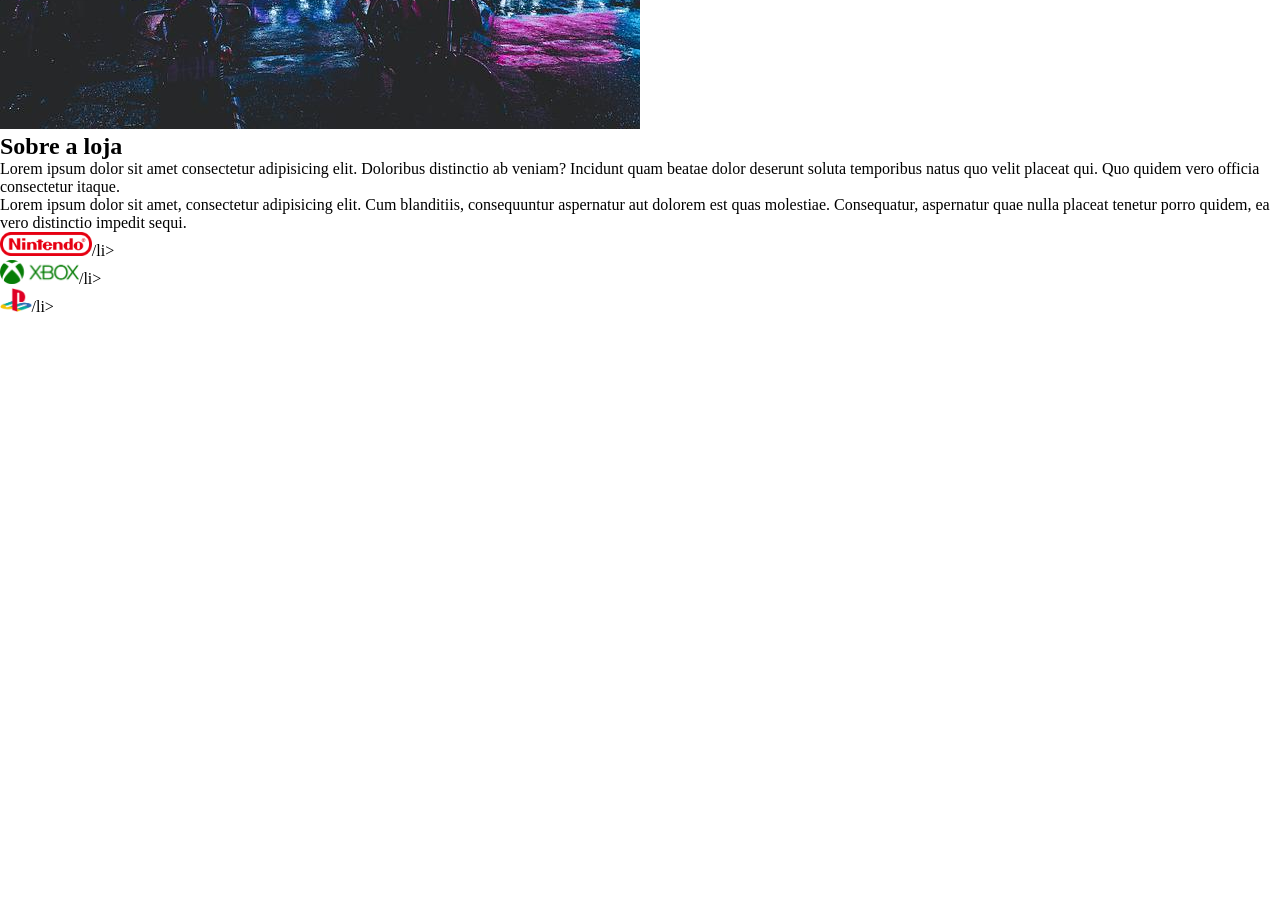
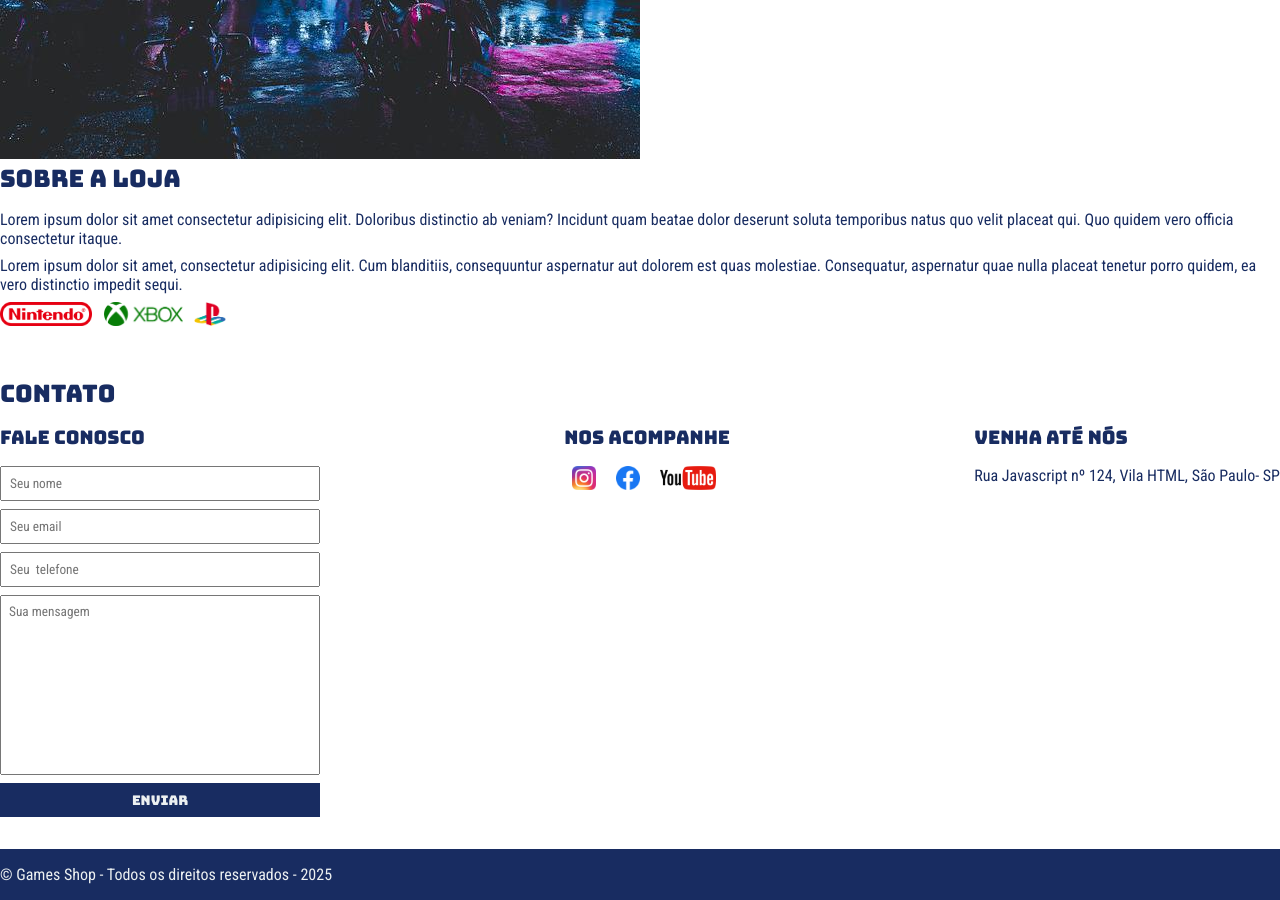
Before and after one commit to Rodrigo40tk/Game_shop, a plain HTML site: page index.html in a window 1280 px wide. Shown: the part 420-1320 px from the top of the page. Before the commit the page ends 800 px from the top, so only its background shows below. Drawn offline with Linux system fonts and the light colour scheme.

Commit message:
add linhas no projeto do Games Shop

```diff
--- a/index.html
+++ b/index.html
@@ -2,9 +2,14 @@
 <html lang="pt-br">
 <head>
     <meta charset="UTF-8">
+    <meta http-equiv="X-UA-Compatible" content="ie=edge">
     <meta name="viewport" content="width=device-width, initial-scale=1.0">
     <title>Game Shop - A sua Loja de Games</title>
     <link rel="stylesheet" href="./main.css">
+
+    <link rel="preconnect" href="https://fonts.googleapis.com">
+    <link rel="preconnect" href="https://fonts.gstatic.com" crossorigin>
+    <link href="https://fonts.googleapis.com/css2?family=Bungee&family=Roboto+Condensed:ital,wght@0,100..900;1,100..900&display=swap" rel="stylesheet">
 </head>
 <body>
     <header>
@@ -13,18 +18,18 @@
             <nav>
                 <ul>
                     <li>
-                        <a href="#">Sobre a loja</a>
+                        <a href="#about">Sobre a loja</a>
                     </li>
                     <li>
-                        <a href="#">Contato</a>
+                        <a href="#contact">Contato</a>
                     </li>
                 </ul>
             </nav>
         </div>
     </header>
-    <section>
+    <section id="about">
         <div class="container">
-            <img src="./imagens/loja.jpg" alt="Fachada da loja Games Shop"/>
+            <img  class="store-front" src="./imagens/loja.jpg" alt="Fachada da loja Games Shop"/>
             <div>
                 <h2>Sobre a loja</h2>
                 <p>
@@ -34,11 +39,62 @@
                     Lorem ipsum dolor sit amet, consectetur adipisicing elit. Cum blanditiis, consequuntur aspernatur aut dolorem est quas molestiae. Consequatur, aspernatur quae nulla placeat tenetur porro quidem, ea vero distinctio impedit sequi.
                 </p>
                 <ul class=" brand-list">
-                    <li><img src="./imagens/nintendo.png" alt="NIntendo">/li>
-                    <li><img src="./imagens/xbox.png" alt="NIntendo">/li>
-                    <li><img src="./imagens/playstation.png" alt="NIntendo">/li>
+                    <li><img src="./imagens/nintendo.png" alt="NIntendo"></li>
+                    <li><img src="./imagens/xbox.png" alt="NIntendo"></li>
+                    <li><img src="./imagens/playstation.png" alt="NIntendo"></li>
                 </ul>
+            </div>
         </div>
     </section>
+    <section>
+        <div class="container">
+            <h2>Contato</h2>
+            <div class=" contact-methods">
+                <div>
+                    <h3>Fale conosco</h3>
+                    <form>
+                        <input type="text" placeholder="Seu nome" required/>
+                        <input type="email" placeholder="Seu email" required/>
+                        <input type="tel" placeholder="Seu  telefone" />
+                        <textarea placeholder="Sua mensagem" required></textarea>
+                        <button type="submit">Enviar</button>
+                    </form>
+                </div>
+                <div>
+                    <h3>Nos acompanhe</h3>
+                    <ul class="social-links">
+                        <li>
+                            <a href="#" title="Siga-nos no Instagram">
+                                <img src="./imagens/instagram.png" alt="Logo do Instagram"/>
+                            </a>
+                        </li>
+                        <li>
+                        <a    href="#" title="Siga-nos no facebook">
+                                <img src="./imagens/facebook.png" alt="Logo do facebook"/>
+                            </a>
+                        </li>
+                        <li>
+                            <a href="#" title="Visite nosso canal no Youtube">
+                                <img src="./imagens/youtube.png" alt="youtube"/>
+                            </a>
+                        </li>
+                    </ul>
+                </div>
+                <div>
+                    <h3>Venha Até nós</h3>
+                    <p>
+                        Rua Javascript nº 124, Vila HTML, São Paulo- SP
+                    </p>
+                </div>
+            </div>
+        </div>
+    </section>
+    <footer>
+        <div class="container">
+            <p>
+                &copy; Games Shop - Todos os direitos reservados - 2025
+            </p>
+        </div>
+    </footer>
 </body>
 </html>
--- a/main.css
+++ b/main.css
@@ -1,7 +1,19 @@
-*{
+* {
     margin: 0;
     padding: 0;
     box-sizing: border-box;
+}
+
+header,
+section h2,
+section h3,
+form button {
+    font-family: "Bungee", serif;
+    font-weight: normal;
+}
+
+body,input, textarea {
+    font-family: "Roboto Condensed", serif;
 }
 
 header {
@@ -13,26 +25,118 @@ header {
 header nav li {
     display: inline;
     margin-left: 16px;
-    font-size: 24px;
+    font-size: 18px;
 }
+
 header nav li a {
     color: #ecf0f1;
     text-decoration: none;
-    font-size: 18px;
 }
 
-.container{
+.container {
     max-width: 1280px;
     width: 100%;
     margin: 0 auto;
 }
 
-header .container {
-    display: flex;
+header .container,
+section .container {
     align-items: center;
     justify-content: space-between;
+    display: flex;
 }
 
 .brand-list img {
     height: 24px;
 }
+
+.brand-list li {
+    display: inline;
+    margin-right: 8px;
+}
+
+section .container {
+    align-items: flex-start;
+    display: block;
+}
+
+section {
+    padding: 24px 0;
+}
+
+section h2 {
+    margin-bottom: 16px;
+}
+
+section {
+    color: #182C61 ;
+}
+
+section p {
+    margin-bottom: 8px;
+}
+
+.store-front {
+    margin-right: 32px;
+}
+
+.social-links img {
+    height: 24px;
+}
+
+.social-links li {
+    display: inline;
+    margin: 8px;
+}
+
+.social-links li a {
+    text-decoration: none;
+}
+
+#contact .container {
+    display: block;
+
+}
+.contact-methods {
+    display: flex;
+    justify-content: space-between;
+}
+
+form input,
+form textarea,
+form button {
+    display: block;
+    width: 320px;
+    margin-bottom: 8px;
+    padding: 8px;
+}
+
+form textarea {
+    resize: none;
+    height: 180px;
+}
+
+section h3 {
+    margin-bottom: 16px;
+}
+
+form button {
+    background-color: #182C61;
+    color: #ecf0f1;
+    border: none;
+    cursor: pointer;
+}
+
+form button:hover {
+    background-color: #2e5ad4;
+}
+
+input:focus, textarea:focus {
+    outline-color: #182C61;
+}
+
+footer {
+    background-color: #182C61;
+    color: #ecf0f1;
+    padding: 16px 0;
+}
```
